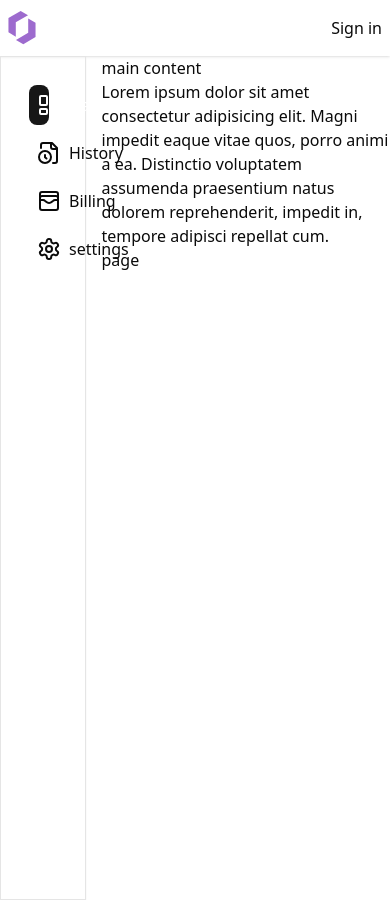
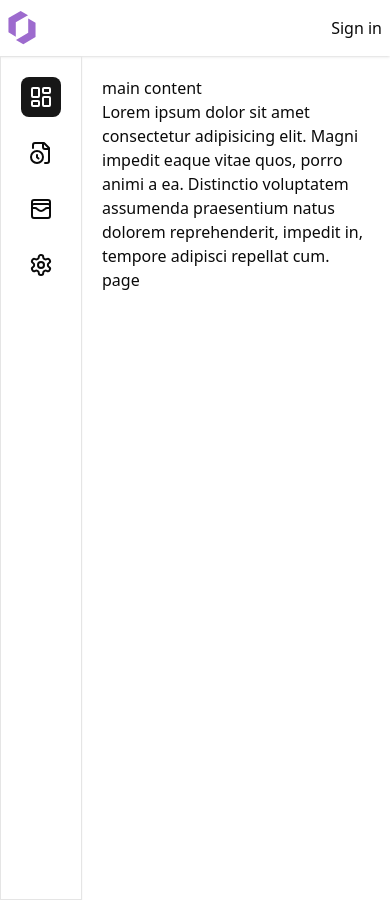
Before and after one commit to zana-abdollahpour/contentino, a Next.js app: page /dashboard in a window 390 px wide. Built offline with nearby package versions, Linux system fonts and the light colour scheme; no server answers.

Commit message:
make dashboard side navigation responsive

```diff
--- a/src/app/dashboard/layout.tsx
+++ b/src/app/dashboard/layout.tsx
@@ -6,11 +6,9 @@ export default function DashboardLayout({
   children: React.ReactNode;
 }>) {
   return (
-    <div className="grid grid-cols-4 gap-4">
-      <div className="col-span-1">
-        <SideNavigation />
-      </div>
-      <main className="col-span-3">
+    <div className="flex [&>*]:p-5">
+      <SideNavigation />
+      <main>
         <p>main content</p>
         <p>
           Lorem ipsum dolor sit amet consectetur adipisicing elit. Magni impedit
--- a/src/components/navigation/side-navigation.tsx
+++ b/src/components/navigation/side-navigation.tsx
@@ -37,19 +37,22 @@ export default function SideNavigation() {
   const pathname = usePathname();
 
   return (
-    <aside className="h-screen border p-5 shadow-sm">
+    <aside className="h-screen border shadow-sm">
       <ul className="h-full">
         {sideMenuItems.map((sideMenuItem) => (
           <li
             key={sideMenuItem.name}
             className={twMerge(
-              "m-2 mr-4 flex cursor-pointer rounded-lg p-2 hover:bg-primary/80 hover:text-white",
+              "my-4 flex w-fit cursor-pointer rounded-lg p-2 first-of-type:mt-0 hover:bg-primary/80 hover:text-white md:w-auto md:pr-6",
               pathname === sideMenuItem.path && "bg-primary text-white",
             )}
           >
-            <Link href={sideMenuItem.path} className="flex">
+            <Link
+              href={sideMenuItem.path}
+              className="flex w-full items-center justify-center md:justify-start"
+            >
               <sideMenuItem.icon />
-              <span className="ml-2">{sideMenuItem.name}</span>
+              <span className="ml-2 hidden md:inline">{sideMenuItem.name}</span>
             </Link>
           </li>
         ))}
```
